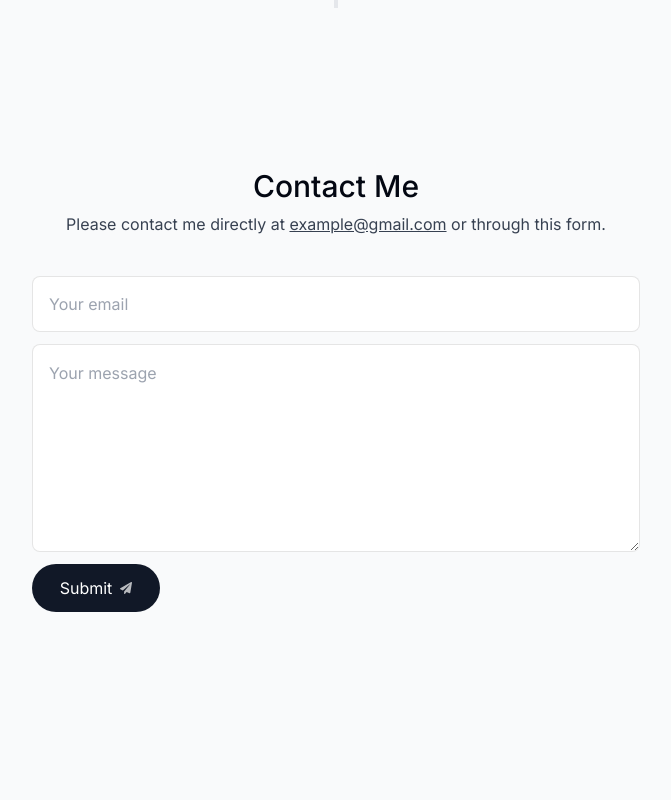
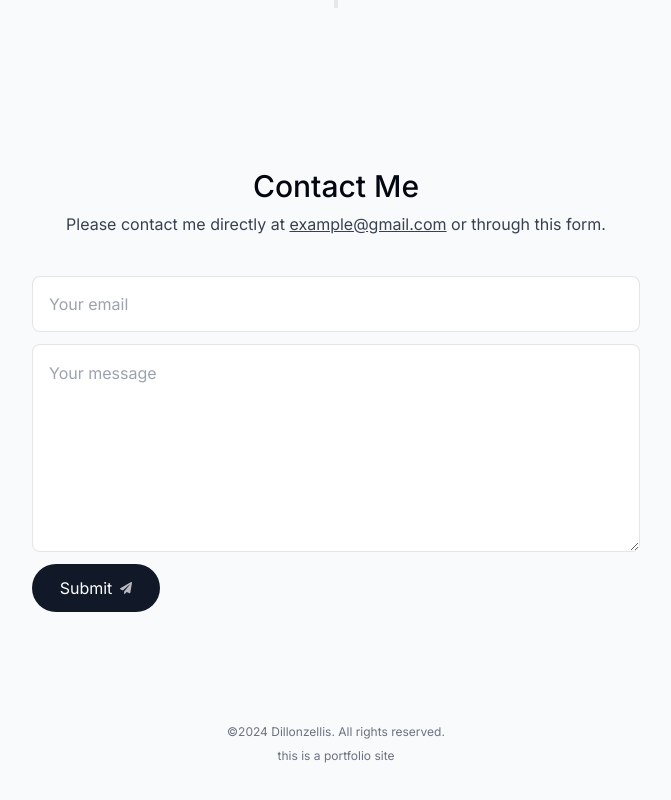
Before and after one commit to Dillonzellis/portfolio-2024, a Next.js app: page / in a window 1280 px wide. Shown: the part 3616-4416 px from the top of the page, without its empty margins (304-975 px from the left). Before the commit the page ends 4340 px from the top, so only its background shows below. Built offline with nearby package versions, Linux system fonts and the light colour scheme.

Commit message:
feat: add basic footer

```diff
--- a/src/app/layout.tsx
+++ b/src/app/layout.tsx
@@ -3,6 +3,7 @@
 import "./globals.css";
 import { Header } from "@/components/Header";
 import ActiveSectionContextProvider from "@/context/active-section-context";
+import { Footer } from "@/components/Footer";
 
 const inter = Inter({ subsets: ["latin"] });
 
@@ -26,6 +27,7 @@
         <ActiveSectionContextProvider>
           <Header />
           {children}
+          <Footer />
         </ActiveSectionContextProvider>
       </body>
     </html>
--- /dev/null
+++ b/src/components/Footer.tsx
@@ -0,0 +1,10 @@
+export const Footer = () => {
+  return (
+    <footer className="mb-10 px-4 text-center text-gray-500">
+      <small className="mb-2 block text-xs">
+        &copy;{new Date().getFullYear()} Dillonzellis. All rights reserved.
+      </small>
+      <p className="text-xs">this is a portfolio site</p>
+    </footer>
+  );
+};
```
